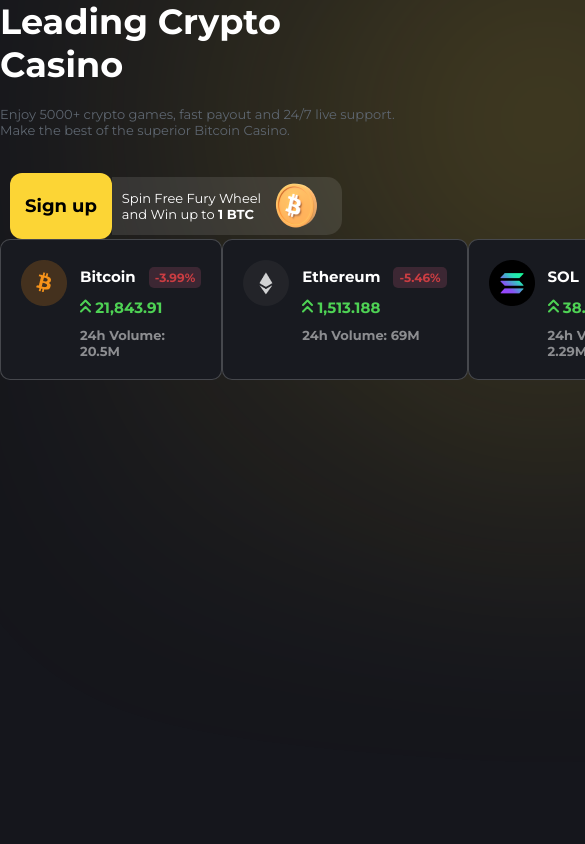
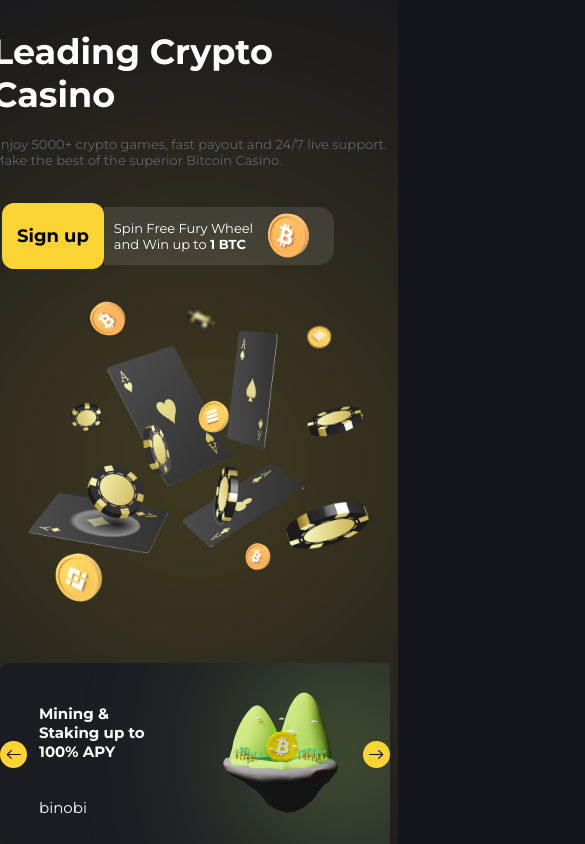
Before and after one commit to dmitro3/casino, a Next.js app: page /home in a window 390 px wide. Shown: the top 844 px of the page, 585 px wide, since content can reach past the window. Built offline with nearby package versions, Linux system fonts and the light colour scheme.

Commit message:
add responsive

```diff
--- a/src/components/MainLayout/MainLayout.module.scss
+++ b/src/components/MainLayout/MainLayout.module.scss
@@ -2,4 +2,8 @@
     box-sizing: border-box;
     max-width: 1280px;
     margin: auto;
+
+    @media (max-width: 1300px) {
+      padding: 0 20px;
+    }
 }
--- a/src/pages/home/components/CurrencyCard/CurrencyCard.module.scss
+++ b/src/pages/home/components/CurrencyCard/CurrencyCard.module.scss
@@ -8,6 +8,10 @@
   border: 0.5px solid rgba(255, 255, 255, 0.2);
   border-radius: 10px;
   font: 700  15px 'Montserrat';
+
+  @media (max-width: 1262px) {
+    width: 400px
+  }
 
   &Header {
     display: flex;
--- a/src/pages/home/components/MainHero/MainHero.module.scss
+++ b/src/pages/home/components/MainHero/MainHero.module.scss
@@ -1,6 +1,12 @@
 .hero {
   display: flex;
   align-items: center;
+  justify-content: space-between;
+
+  @media (max-width: 1000px) {
+    flex-direction: column;
+    padding-top: 30px;
+  }
 
   &Text {
 
@@ -32,7 +38,6 @@
     z-index: -1;
 
     &Wrapper {
-      padding-left: 280px;
       position: relative;
     }
   }
--- a/src/pages/home/components/MainHero/MainHero.tsx
+++ b/src/pages/home/components/MainHero/MainHero.tsx
@@ -20,7 +20,7 @@
             <p>
               Spin Free Fury Wheel and Win up to <b>1 BTC</b>
             </p>
-            <Image src={Bitcoin} width={49} height={49} />
+            <Image src={Bitcoin} width={49} height={49} layout="fixed" />
           </div>
         </div>
       </div>
--- a/src/pages/home/components/Slider/Slider.tsx
+++ b/src/pages/home/components/Slider/Slider.tsx
@@ -50,10 +50,19 @@
       slidesToSlide: 1, // optional, default to 1.
     },
   });
-  const isTabletOrMobile = useMediaQuery({ query: `(max-width: 1224px)` });
+  const isLaptop = useMediaQuery({ query: `(max-width: 1224px)` });
+  const isTablet = useMediaQuery({ query: `(max-width: 1000px)` });
 
   useEffect(() => {
-    if (isTabletOrMobile) {
+    if (isTablet) {
+      setResponsive({
+        desktop: {
+          breakpoint: { max: 3000, min: 0 },
+          items: 1,
+          slidesToSlide: 1, // optional, default to 1.
+        },
+      });
+    } else if (isLaptop) {
       setResponsive({
         desktop: {
           breakpoint: { max: 3000, min: 1024 },
@@ -70,7 +79,7 @@
         },
       });
     }
-  }, [isTabletOrMobile]);
+  }, [isLaptop, isTablet]);
 
   return (
     <div className={styles.slider}>
--- a/src/pages/home/index.module.scss
+++ b/src/pages/home/index.module.scss
@@ -1,4 +1,13 @@
 .currencyCardsWrapper {
     display: flex;
     justify-content: space-between;
+    flex-wrap: wrap;
+
+    @media (max-width: 1262px) {
+      justify-content: space-around;
+
+      div {
+        margin-bottom: 20px;
+      }
+    }
 }
```
Also changed, not shown: src/components/Header/Header.module.scss (+6 -1 lines).
